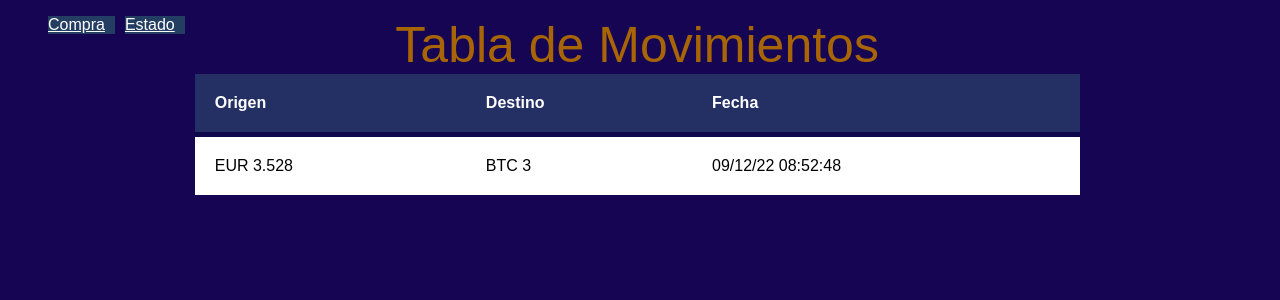
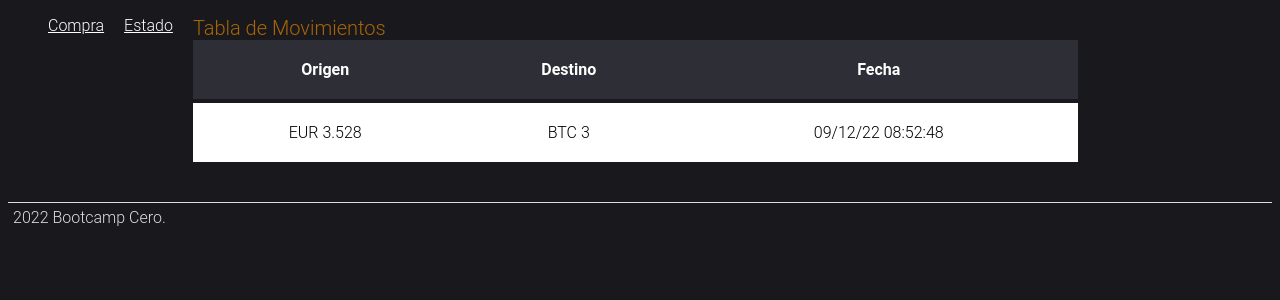
Before and after one commit to Matias2388/flask, a Flask app: page / in a window 1280 px wide. Shown: the top 300 px of the page. Run offline with Flask 2, Linux system fonts and the light colour scheme.

Commit message:
jugando con css

```diff
--- a/Criptocambio/static/css/tabla.css
+++ b/Criptocambio/static/css/tabla.css
@@ -4,11 +4,16 @@
 	Color borde: 0F362D;
 	Color iluminado: 369681;
 */
-
+/*
 body{
 	background-color: #160552;
 	font-family: Arial;
 }
+*/
+body {
+	font-family: "Roboto", -apple-system, BlinkMacSystemFont, "Segoe UI", Roboto, "Helvetica Neue", Arial, "Noto Sans", sans-serif, "Apple Color Emoji", "Segoe UI Emoji", "Segoe UI Symbol", "Noto Color Emoji";
+	background-color: #19191d;
+	font-weight: 300; }
 
 #main-container{
 	margin: 150px auto;
@@ -22,35 +27,33 @@ ul{
 
 li,a{
 	float: left;
-	background-color: #243e63;
+	background-color: #19191d;
 	margin-right: 10px;
 	color: white;
 }
 
+caption{
+	text-align: left;
+	color: rgb(168, 101, 6);
+	font-size: 20px;
+  }
+
 table{
 	background-color: white;
-	text-align: left;
+	text-align: center;
 	border-collapse: collapse;
 	width: 70%;
-
+	border: 0px ridge #242f63;
+	box-shadow: #ecedf0;
 }
-
-
 
 th, td{
 	padding: 20px;
-
-}
-
-caption,h1 {
-  text-align: center;
-  color: rgb(168, 101, 6);
-  font-size: 50px;
 }
 
 thead{
-	background-color: #242f63;
-	border-bottom: solid 5px #0c084b;
+	background-color: #2e2e36;
+	border-bottom:solid 4px #19191d;
 	color: white;
 }
 
@@ -66,3 +69,11 @@ tr:hover td{
 .nueva_compra,.estado{
 	color: white;
 }
+
+.pie-de-pagina {
+	margin-top: 40px;
+	size: 0.5px;
+	color: #ddd;
+	padding: 5px;
+	border-top: solid 1px #ddd;
+  }
--- a/Criptocambio/templates/estado.html
+++ b/Criptocambio/templates/estado.html
@@ -22,8 +22,10 @@
         </tr>
         {% endfor %}
     </table>
+
     <br>
     <table>
+        <caption>Detalle</caption>
         <tr>
             <td>Valor actual de la inversión:</td>
             <td>{{ inversion_atrapada_eur }} EUR</td>
--- a/Criptocambio/templates/index.html
+++ b/Criptocambio/templates/index.html
@@ -13,7 +13,6 @@
 </head>
 <body>
 {{ menu(self._TemplateReference__context.name) }}
-
 <table>
     <caption>Tabla de Movimientos</caption>
     <thead>
@@ -23,7 +22,6 @@
         <th>Fecha</th>
     </tr>
     </thead>
-
     {% for tx in transacciones %}
         <tr>
             <td>{{ tx.origen }} {{ tx.cantidad_moneda_origen }}</td>
@@ -33,5 +31,6 @@
     {% endfor %}
 
 </table>
+<footer class="pie-de-pagina">2022 Bootcamp Cero.</footer>
 </body>
 </html>
```
Also changed, not shown: database.db.
